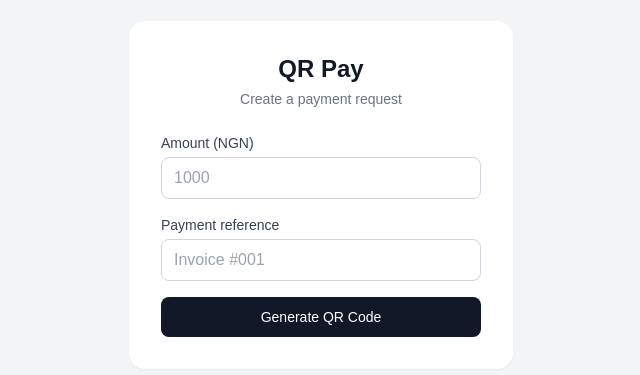
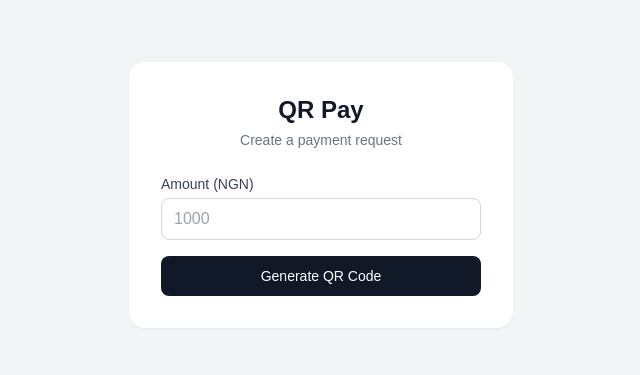
Before and after one commit to canonone/qr-pay, a Next.js app in the folder apps/web/: page / in a window 1280 px wide. Shown: the part 205-580 px from the top of the page, without its empty margins (319-959 px from the left). Built offline with nearby package versions, Linux system fonts and the light colour scheme; no server answers.

Commit message:
fix: auto-generate merchantRef, simplify merchant form

```diff
--- a/apps/web/app/page.tsx
+++ b/apps/web/app/page.tsx
@@ -21,7 +21,6 @@ const API_URL = process.env.NEXT_PUBLIC_API_URL;
 export default function Home() {
   const [view, setView] = useState<View>('form');
   const [amountExpected, setAmountExpected] = useState('');
-  const [merchantRef, setMerchantRef] = useState('');
   const [order, setOrder] = useState<Order | null>(null);
   const [error, setError] = useState<string | null>(null);
   const [loading, setLoading] = useState(false);
@@ -32,6 +31,8 @@ export default function Home() {
     e.preventDefault();
     setError(null);
     setLoading(true);
+
+    const merchantRef = `QRP-${Date.now()}-${Math.random().toString(36).substring(2, 8).toUpperCase()}`;
 
     try {
       const res = await fetch(`${API_URL}/orders`, {
@@ -61,7 +62,6 @@ export default function Home() {
   const handleCreateNew = () => {
     setView('form');
     setAmountExpected('');
-    setMerchantRef('');
     setOrder(null);
     setError(null);
     setTimeLeft(0);
@@ -143,24 +143,6 @@ export default function Home() {
                   value={amountExpected}
                   onChange={(e) => setAmountExpected(e.target.value)}
                   placeholder="1000"
-                  className="mt-1 w-full rounded-lg border border-gray-300 px-3 py-2 text-gray-900 focus:border-gray-900 focus:outline-none"
-                />
-              </div>
-
-              <div>
-                <label
-                  htmlFor="merchantRef"
-                  className="block text-sm font-medium text-gray-700"
-                >
-                  Payment reference
-                </label>
-                <input
-                  id="merchantRef"
-                  type="text"
-                  required
-                  value={merchantRef}
-                  onChange={(e) => setMerchantRef(e.target.value)}
-                  placeholder="Invoice #001"
                   className="mt-1 w-full rounded-lg border border-gray-300 px-3 py-2 text-gray-900 focus:border-gray-900 focus:outline-none"
                 />
               </div>
```
